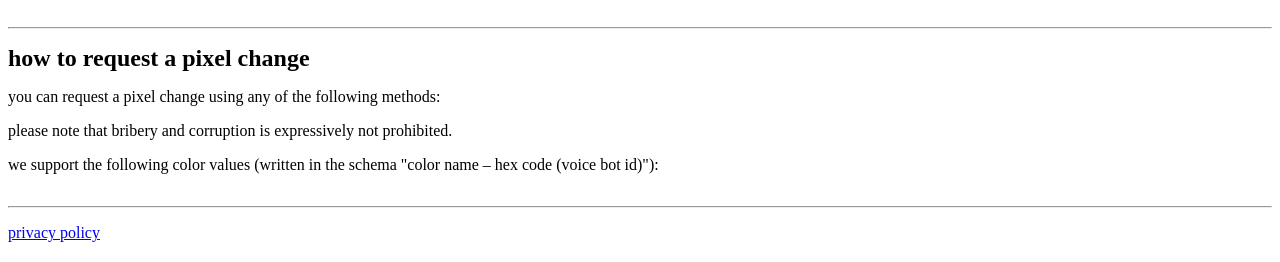
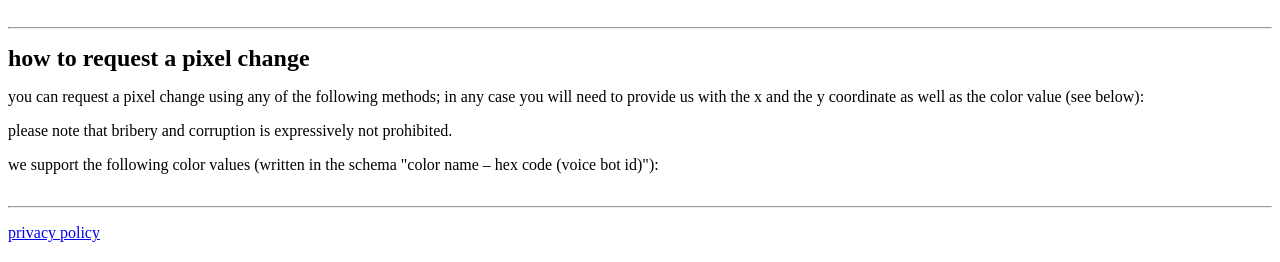
Before and after one commit to pixelebbe/pixelebbe, a Flask app: template templates/event/index.html in a window 1280 px wide. Shown: the part 575-837 px from the top of the page. Run offline with Flask 3, Linux system fonts and the light colour scheme; the template is opened without the code that fills it, so the values that code supplies are empty; parts of the project's set-up code (start-up, migrations or seed data) failed here and were passed over.

Commit message:
Add required info text

```diff
--- a/templates/event/index.html
+++ b/templates/event/index.html
@@ -10,7 +10,7 @@
 
     <h2>how to request a pixel change</h2>
 
-    <p>you can request a pixel change using any of the following methods:</p>
+    <p>you can request a pixel change using any of the following methods; in any case you will need to provide us with the x and the y coordinate as well as the color value (see below):</p>
 
     <ol>
         {% for opt in submit_options %}
```
